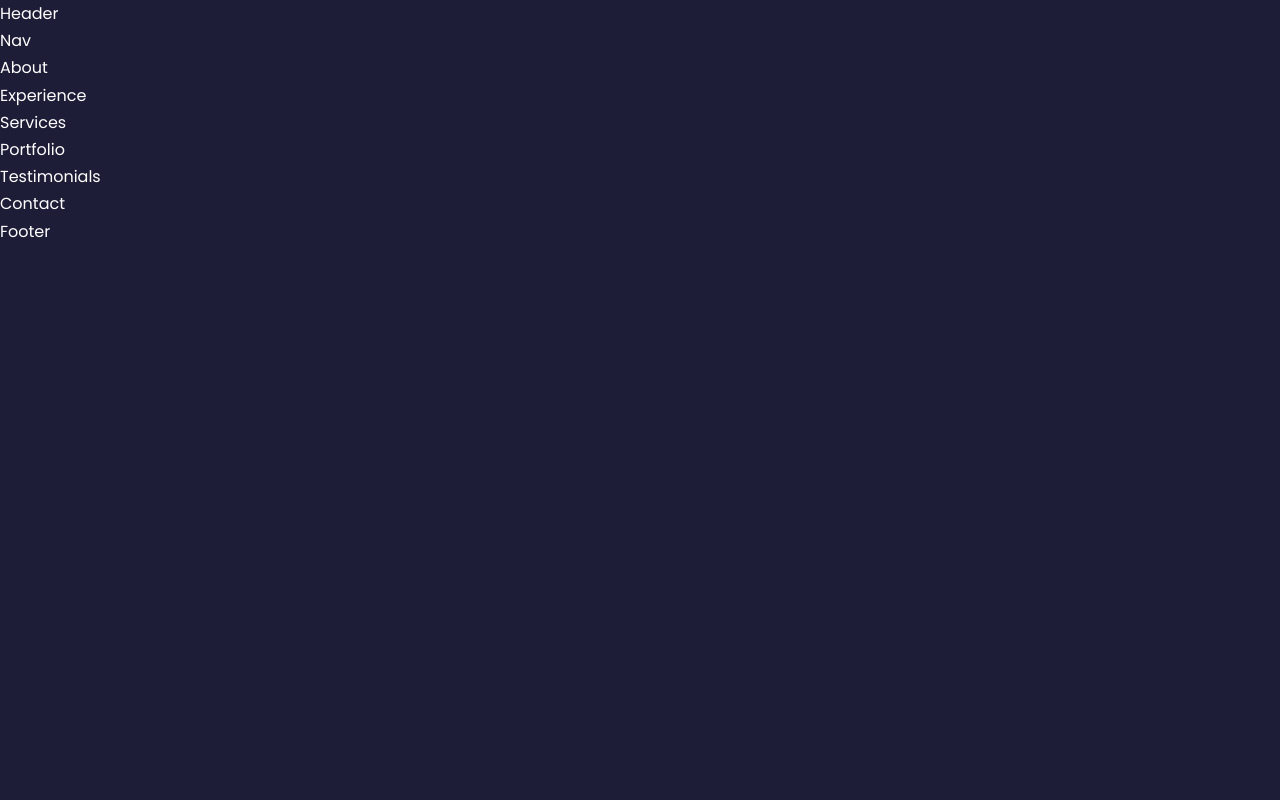
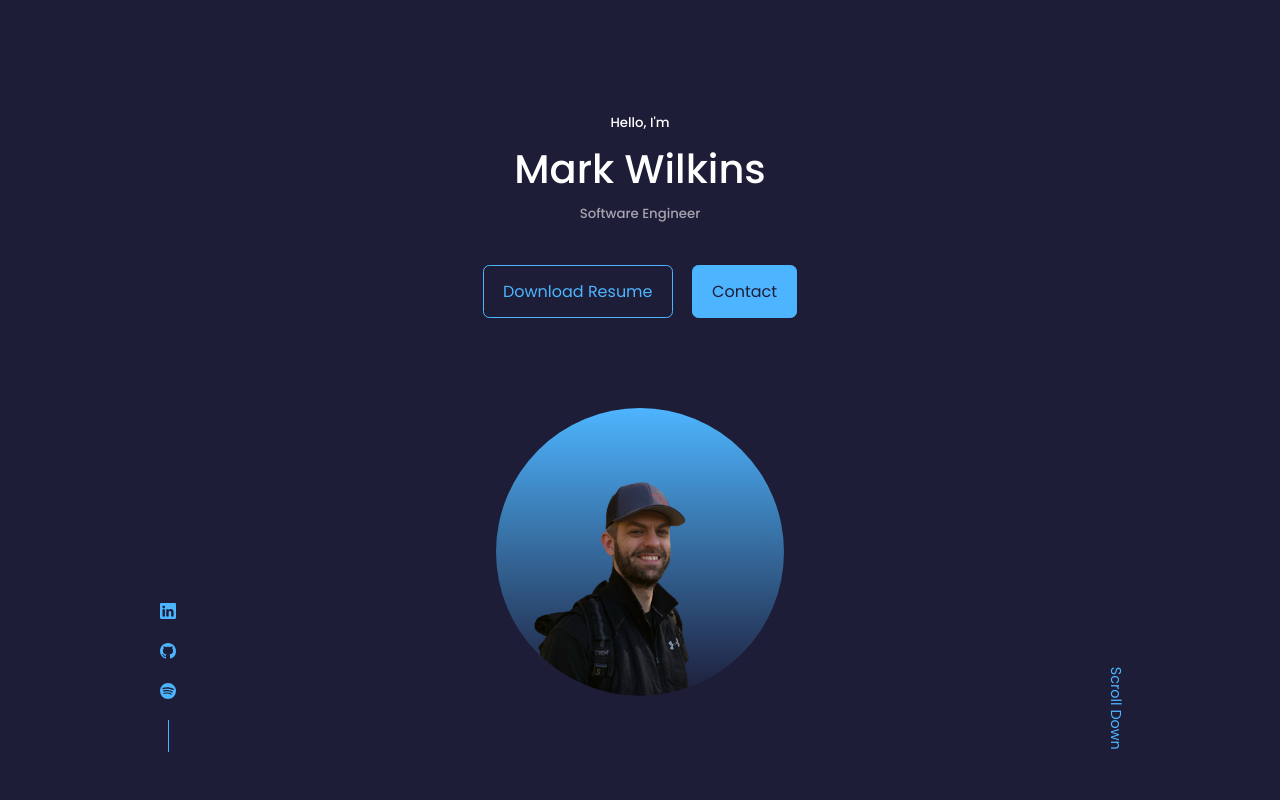
Before and after one commit to mwilkins74/portfolio, a React (Create React App) app: page / in a window 1280 px wide. Shown: the top 800 px of the page. Built offline with nearby package versions, Linux system fonts and the light colour scheme.

Commit message:
Header Component

```diff
--- a/package.json
+++ b/package.json
@@ -8,6 +8,7 @@
     "@testing-library/user-event": "^13.5.0",
     "react": "^18.2.0",
     "react-dom": "^18.2.0",
+    "react-icons": "^4.11.0",
     "react-scripts": "5.0.1",
     "web-vitals": "^2.1.4"
   },
--- /dev/null
+++ b/src/components/header/Buttons.jsx
@@ -0,0 +1,13 @@
+import React from 'react'
+import resume from '../../assets/Mark_Wilkins_Resume.pdf'
+
+const CTA = () => {
+  return (
+    <div className='header__buttons'>
+      <a href={resume} download className='btn'>Download Resume</a>
+      <a href="#contact" className='btn btn-primary'>Contact</a>
+    </div>
+  )
+}
+
+export default CTA
--- a/src/components/header/Header.css
+++ b/src/components/header/Header.css
@@ -0,0 +1,85 @@
+header {
+  height: 100vh;
+  padding-top: 7rem;
+  overflow: hidden;
+}
+
+.header__container {
+  text-align: center;
+  height: 100%;
+  position: relative;
+}
+
+/* BUTTONS */
+.header__buttons {
+  margin-top: 2.5rem;
+  display: flex;
+  gap: 1.2rem;
+  justify-content: center;
+}
+
+/* SOCIALS */
+.header__socials {
+  display: flex;
+  flex-direction: column;
+  align-items: center;
+  gap: 0.8rem;
+  position: absolute;
+  left: 0;
+  bottom: 3rem;
+}
+
+.header__socials::after{
+  content: '';
+  width: 1px;
+  height: 2rem;
+  background: var(--color-primary);
+}
+
+/* IMAGE */
+.me {
+  background: linear-gradient(var(--color-primary), transparent);
+  width: 18rem;
+  height: 18rem;
+  position: absolute;
+  left: 50%;
+  top: 50%;
+  transform: translate(-50%, -50%);
+  overflow: hidden;
+  border-radius: 50%;
+  margin-top: 6rem;
+}
+
+.me img {
+  width: 100%;
+  height: 100%;
+  object-fit: cover;
+  border-radius: 50%;
+}
+
+/* SCROLL DOWN */
+.scroll__down {
+  position: absolute;
+  right: -2.3rem;
+  bottom: 5rem;
+  transform: rotate(90deg);
+  font-size: 0.9rem;
+}
+
+/* TABLETS (MEDIUM VIEWPORTS) */
+@media screen and (max-width: 1024px) {
+  header {
+    height: 68vh;
+  }
+}
+
+/* MOBILE (SMALL VIEWPORTS) */
+@media screen and (max-width: 600px) {
+  header {
+    height: 100vh;
+  }
+
+  .header__socials, .scroll__down {
+    display: none;
+  }
+}
--- a/src/components/header/Header.jsx
+++ b/src/components/header/Header.jsx
@@ -1,9 +1,26 @@
 import React from 'react'
 import './Header.css'
+import Buttons from './Buttons'
+import ME from '../../assets/me-preview.png'
+import HeaderSocials from './HeaderSocials'
 
 const Header = () => {
   return (
-    <div>Header</div>
+    <header>
+      <div className='container header__container'>
+        <h5>Hello, I'm</h5>
+        <h1>Mark Wilkins</h1>
+        <h5 className='text-light'>Software Engineer</h5>
+        <Buttons />
+        <HeaderSocials />
+
+        <div className="me">
+          <img src={ME} alt='me' />
+        </div>
+
+        <a href='#contact' className='scroll__down'>Scroll Down</a>
+      </div>
+    </header>
   )
 }
 
--- /dev/null
+++ b/src/components/header/HeaderSocials.jsx
@@ -0,0 +1,16 @@
+import React from 'react'
+import {BsLinkedin} from 'react-icons/bs'
+import {BsGithub} from 'react-icons/bs'
+import {BsSpotify} from 'react-icons/bs'
+
+const HeaderSocials = () => {
+  return (
+    <div className='header__socials'>
+      <a href='https://linkedin.com' target='_blank'><BsLinkedin /></a>
+      <a href='https://github.com' target='_blank'><BsGithub /></a>
+      <a href='https://spotifuy.com' target='_blank'><BsSpotify /></a>
+    </div>
+  )
+}
+
+export default HeaderSocials
```
Also changed, not shown: src/assets/me-preview.png (added), 1 other file (tests, documents, lock files or other folders).
